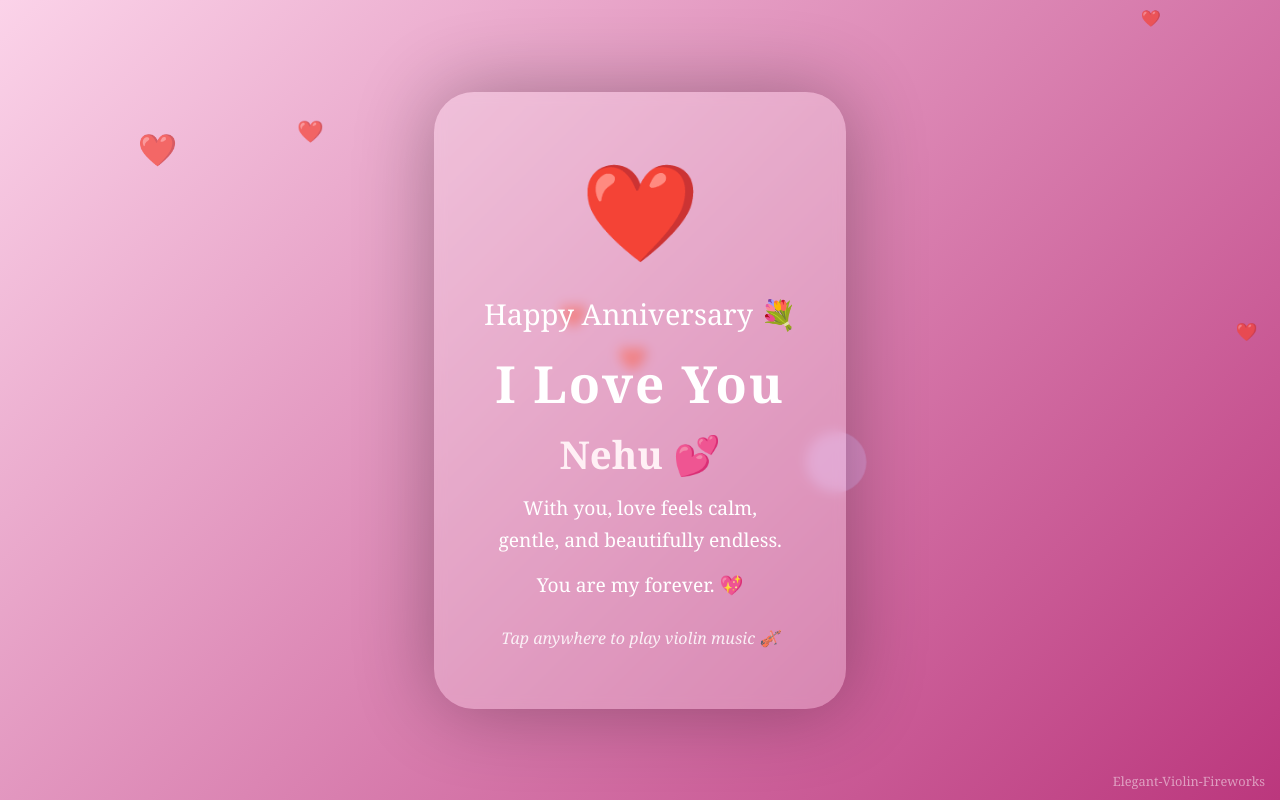
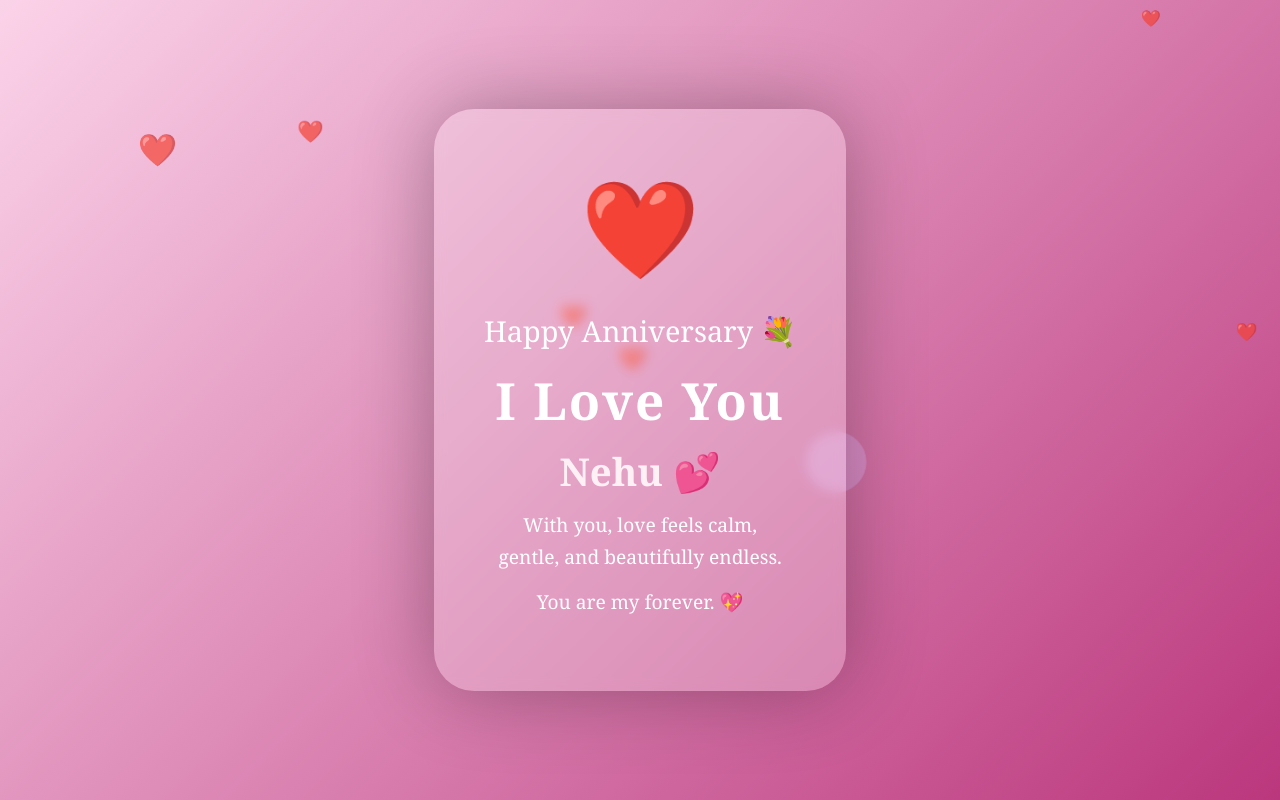
Before and after one commit to saad-12372/iloveyou-nehu, a plain HTML site: page index.html in a window 1280 px wide. Drawn offline with Linux system fonts and the light colour scheme.

Commit message:
Update index.html

```diff
--- a/index.html
+++ b/index.html
@@ -68,14 +68,7 @@
         50% { transform: scale(1.18); }
     }
 
-    .tap {
-        margin-top: 25px;
-        font-size: 1rem;
-        opacity: 0.85;
-        font-style: italic;
-    }
-
-    /* Elegant fireworks (soft glow dots) */
+    /* Elegant fireworks */
     .firework {
         position: fixed;
         width: 6px;
@@ -91,7 +84,7 @@
         100% { transform: scale(18); opacity: 0; }
     }
 
-    /* Soft falling hearts */
+    /* Falling hearts */
     .heart {
         position: fixed;
         top: -10px;
@@ -104,22 +97,13 @@
         from { transform: translateY(-10vh); }
         to { transform: translateY(110vh); }
     }
-
-    .version {
-        position: fixed;
-        bottom: 10px;
-        right: 15px;
-        font-size: 0.8rem;
-        opacity: 0.5;
-        z-index: 10;
-    }
 </style>
 </head>
 
-<body onclick="playMusic()">
+<body>
 
-<!-- 🎻 Soft Elegant Violin Music -->
-<audio id="bgMusic" loop>
+<!-- 🎻 SOFT VIOLIN MUSIC (AUTOPLAY ON ANDROID) -->
+<audio id="bgMusic" autoplay loop>
     <source src="https://cdn.pixabay.com/download/audio/2022/03/15/audio_5c3b0f3f66.mp3" type="audio/mpeg">
 </audio>
 
@@ -135,16 +119,15 @@
     <p>
         You are my forever. 💖
     </p>
-    <div class="tap">Tap anywhere to play violin music 🎻</div>
 </div>
 
-<div class="version">Elegant-Violin-Fireworks</div>
-
 <script>
-function playMusic() {
+/* Force autoplay on Android */
+window.addEventListener("load", () => {
     const music = document.getElementById("bgMusic");
-    if (music.paused) music.play();
-}
+    music.volume = 0.6;
+    music.play().catch(() => {});
+});
 
 /* Gentle fireworks */
 function createFirework() {
```
